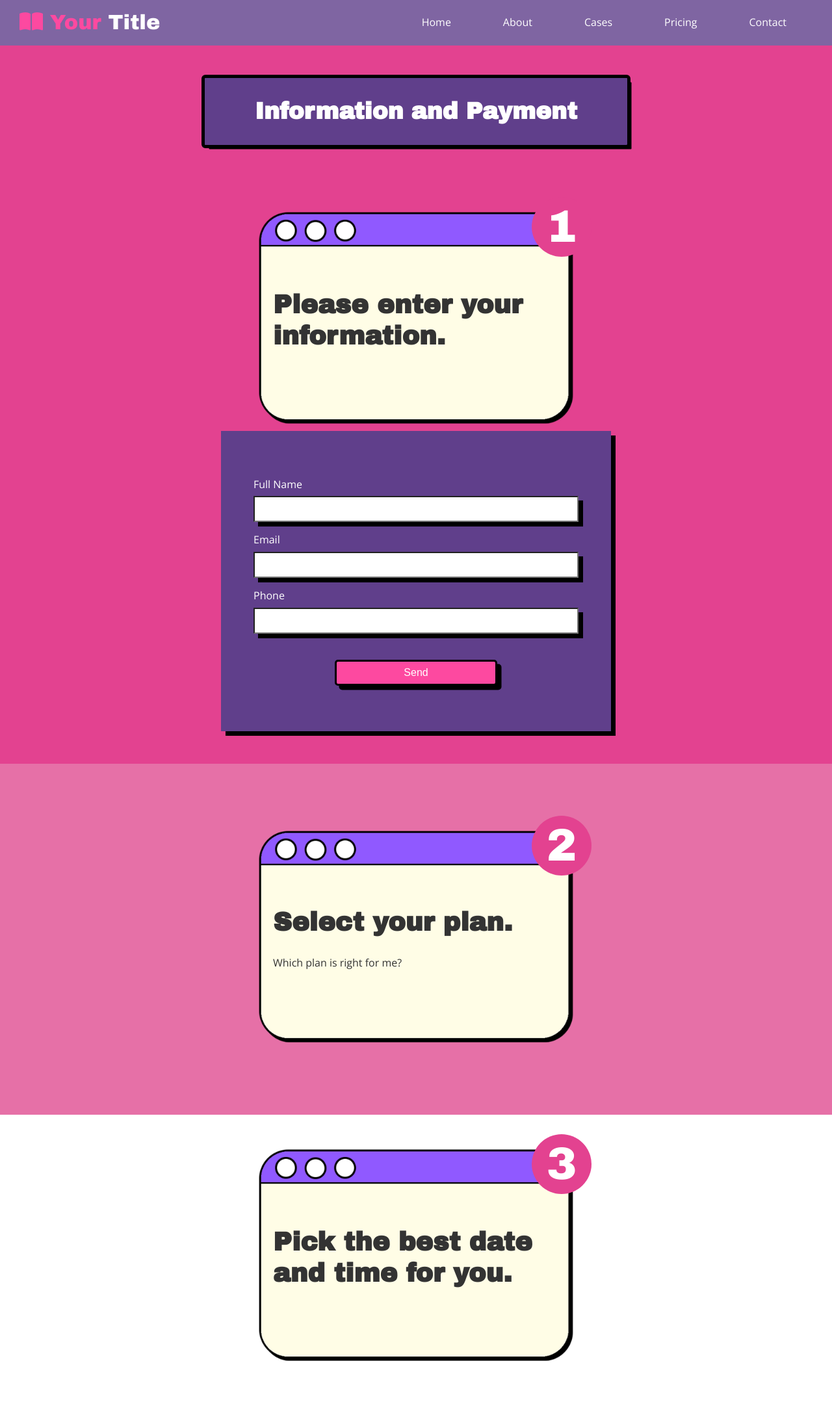
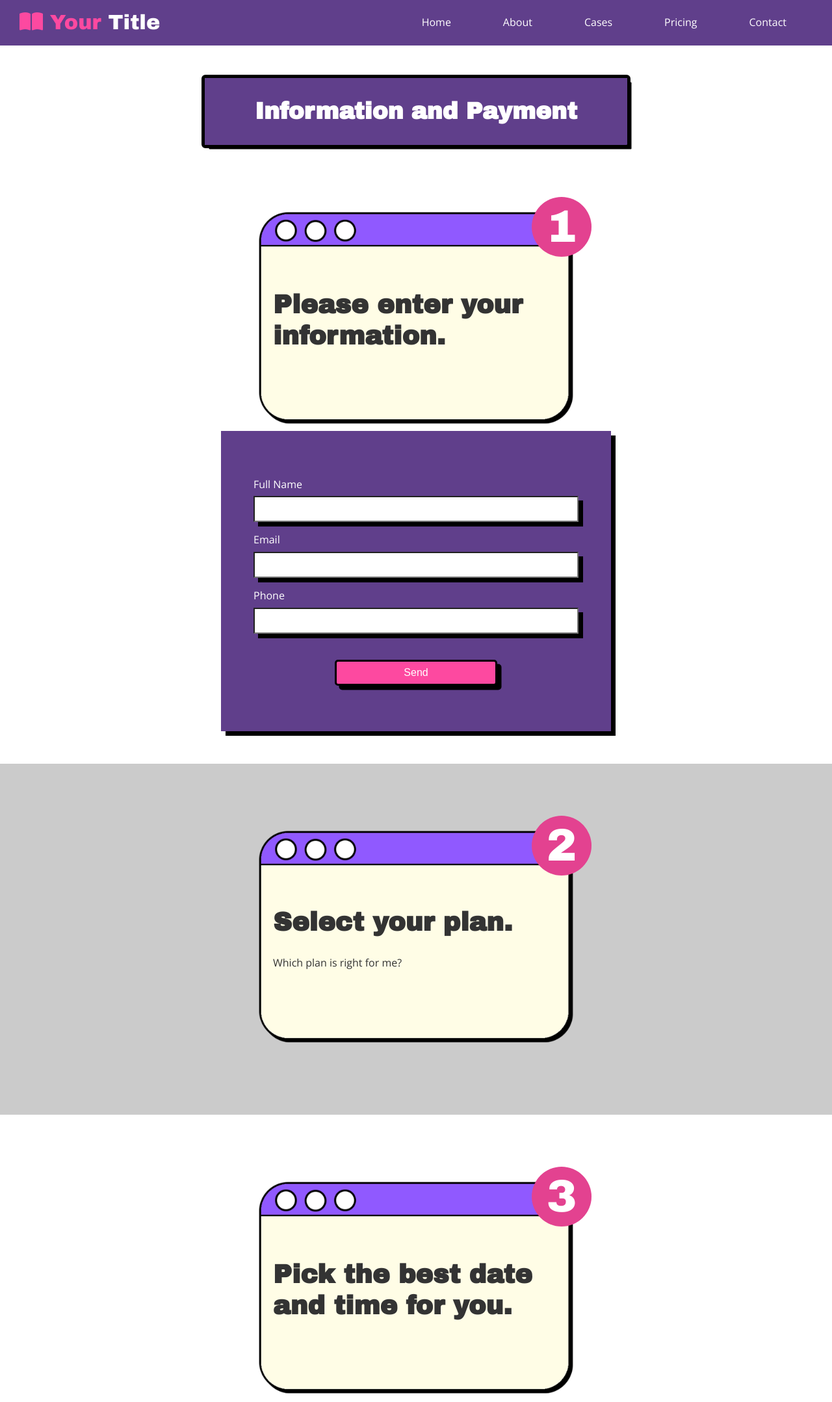
Before and after one commit to davefoxxo/TutorWebsite, a plain HTML site: page plans.html in a window 1280 px wide. Shown: the top 2157 px of the page at 65% size. Drawn offline with nearby package versions, Linux system fonts and the light colour scheme.

Commit message:
Code Cleanup

```diff
--- a/about.html
+++ b/about.html
@@ -15,7 +15,7 @@
 
     <script src="js/lightbox.min.js"></script>
     <script defer src="js/scroll.js"></script>
-    <script defer src="js/animateScroll.js"></script>
+    <script defer src="js/showOnScroll.js"></script>
 
 </head>
 <body id="home">
--- a/css/style.css
+++ b/css/style.css
@@ -475,12 +475,17 @@ main.about {
 
 .step:nth-of-type(1) {
     padding-top: 0;
-    background-color: #E34290;
+    background-color: #fff;
 }
 
 .step:nth-of-type(2) {
-    background-color: #E670A7;
+    background-color: #dedede;
 }
+
+.step:nth-of-type(2) {
+    background-color: #cbcbcb;
+}
+
 
 
 .plans-form {
--- a/js/scroll.js
+++ b/js/scroll.js
@@ -3,8 +3,15 @@ let prevOffset = 0;
 
 window.onscroll = () => {
     let currentOffset = window.pageYOffset;
+
+    // Become solid when near or at the very top of the page
+    if(currentOffset > 75) {
+        navbar.style.backgroundColor = "#603f8bcc";
+    } else {
+        navbar.style.backgroundColor = "#603f8bff";
+    }
+
     let mobileMode = window.matchMedia("(max-width: 850px)");
-
     // Turn off bouncing header when in mobile mode
     if(mobileMode.matches || currentOffset === 0) {
         navbar.classList.remove("top");
@@ -15,12 +22,6 @@ window.onscroll = () => {
         return;
     }
 
-    if(currentOffset > 75) {
-        navbar.style.backgroundColor = "#603f8bcc";
-
-    } else {
-        navbar.style.backgroundColor = "#603f8bff";
-    }
 
 
 
--- a/plans.html
+++ b/plans.html
@@ -111,9 +111,9 @@
 
                 </div>
             </section>
-
         </section>
 
+        <section class="step">
 
             <section class="works works-flex">
                 <div class="row">
@@ -132,6 +132,8 @@
                 </div>
             </section>
 
+        </section>
+
     </main>
 
     <footer class="footer bg-prim">
```
Also changed, not shown: js/showOnScroll.js (renamed from js/animateScroll.js).
